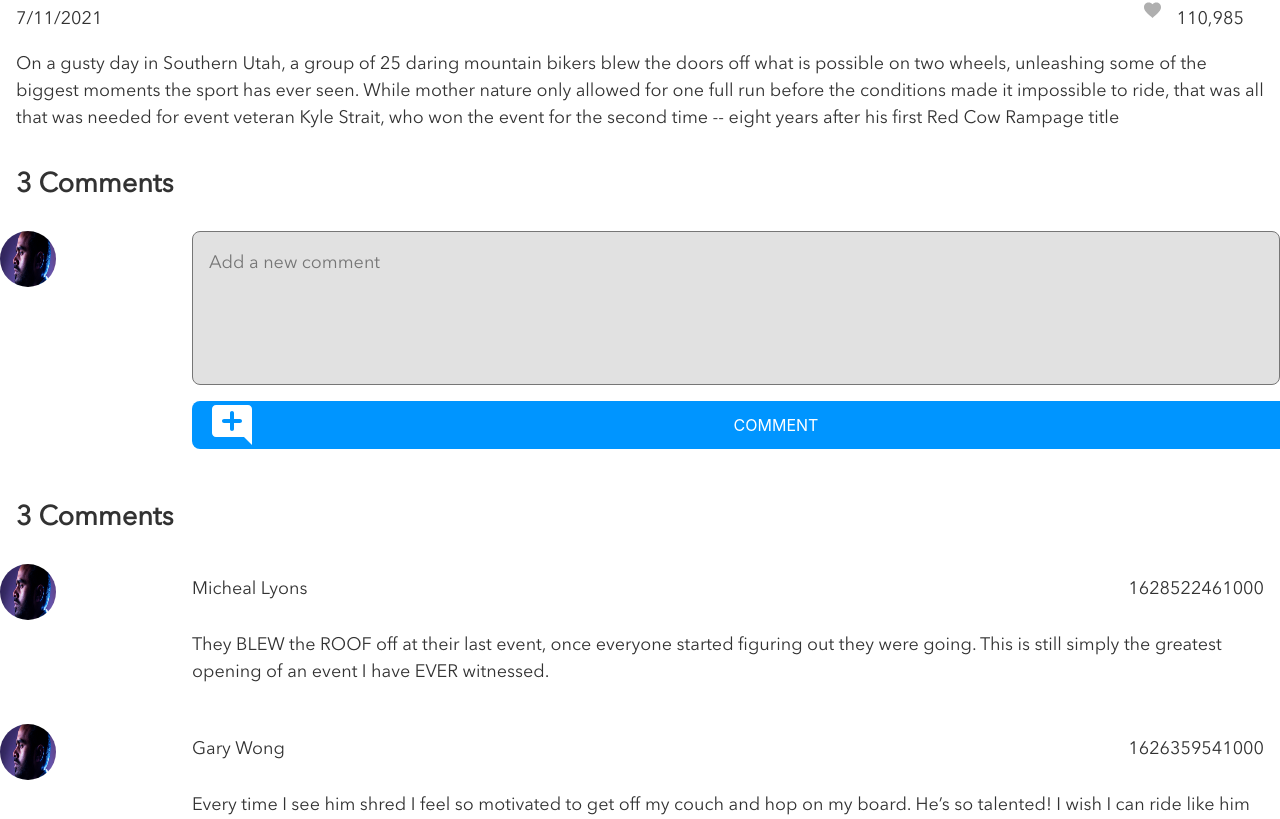
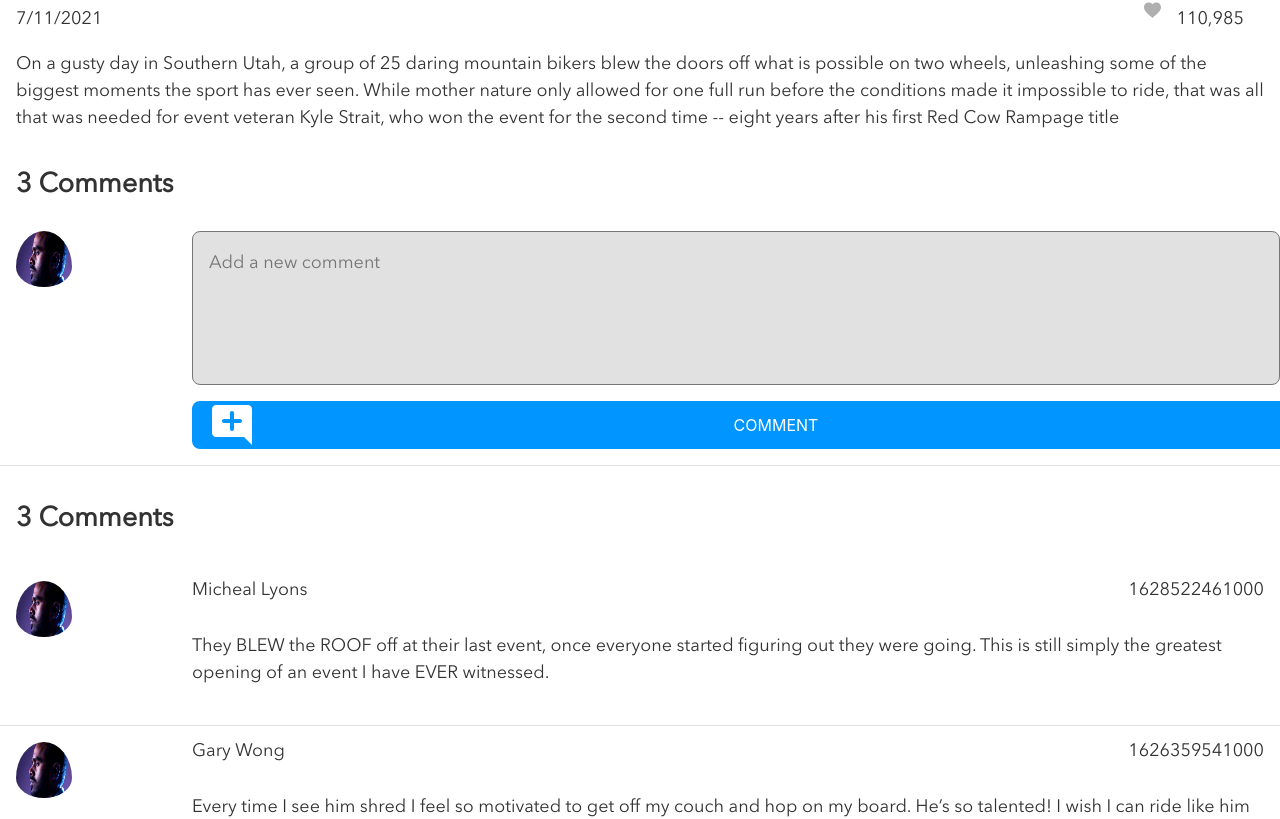
Before and after one commit to dennisagarwal/deepak-agarwal-inventory, a React (Create React App) app: page / in a window 1280 px wide. Shown: the part 712-1531 px from the top of the page. Built offline with nearby package versions, Linux system fonts and the light colour scheme.

Commit message:
created-header-html-file

```diff
--- a/src/styles/App.scss
+++ b/src/styles/App.scss
@@ -14,6 +14,7 @@
       width: 100%;
       height: 26rem;
       margin-bottom: 1rem;
+
     }
 
     &--heading {
@@ -93,6 +94,7 @@
       &-user{
         display: flex;
         flex-direction: row;
+        border-bottom: 1px solid $primary-color4;
       }
       &-img {
         height: 10rem;
@@ -101,6 +103,9 @@
           width: 3.5rem;
           height: 3.5rem;
           border-radius: 50%;
+          @include mobile-padding;
+          padding-top: 0;
+          margin-top: 1rem;
         }
       }
       &-name-timestamp-active {
@@ -113,6 +118,7 @@
         padding-top: 0;
         padding-left: 0;
         padding-right: 0;
+
       }
       &-name-timestamp {
         display: flex;
--- a/src/styles/Comment.scss
+++ b/src/styles/Comment.scss
@@ -5,6 +5,7 @@
 
 .comment {
   // width: 100%;
+  border-bottom: 1px solid $primary-color4;
   &-heading {
     @include mob-body-font($primary-color2);
     @include mobile-padding;
@@ -44,6 +45,8 @@
       width: 3.5rem;
       height: 3.5rem;
       border-radius: 50%;
+      @include mobile-padding;
+      padding-top: 0;
     }
   }
 }
```
